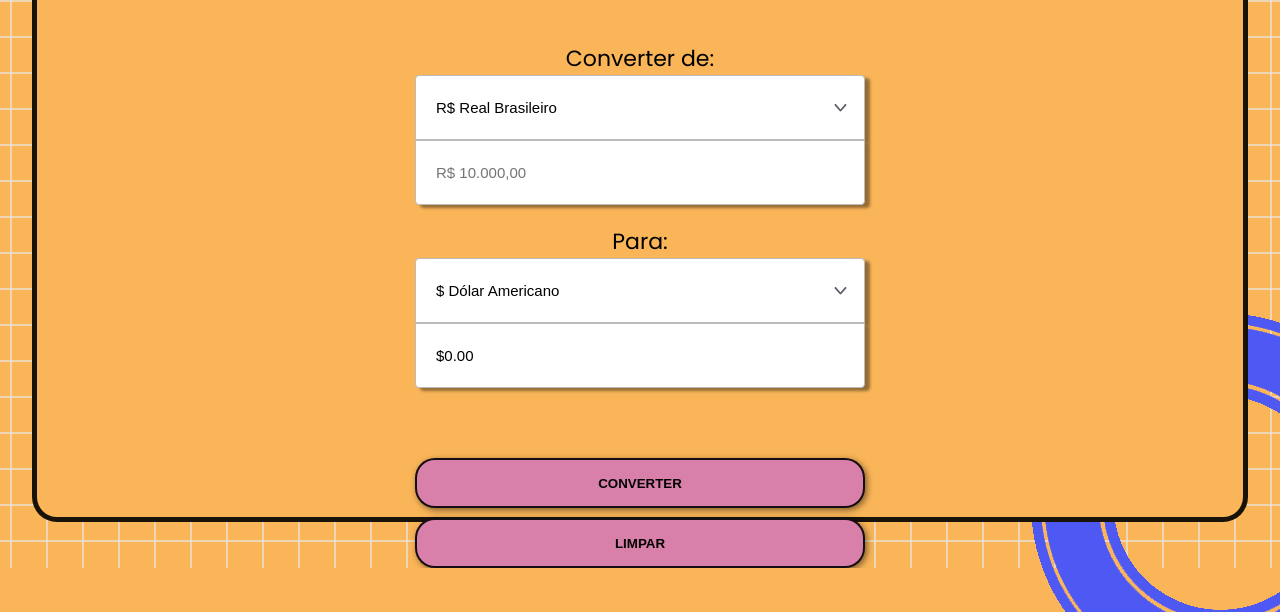
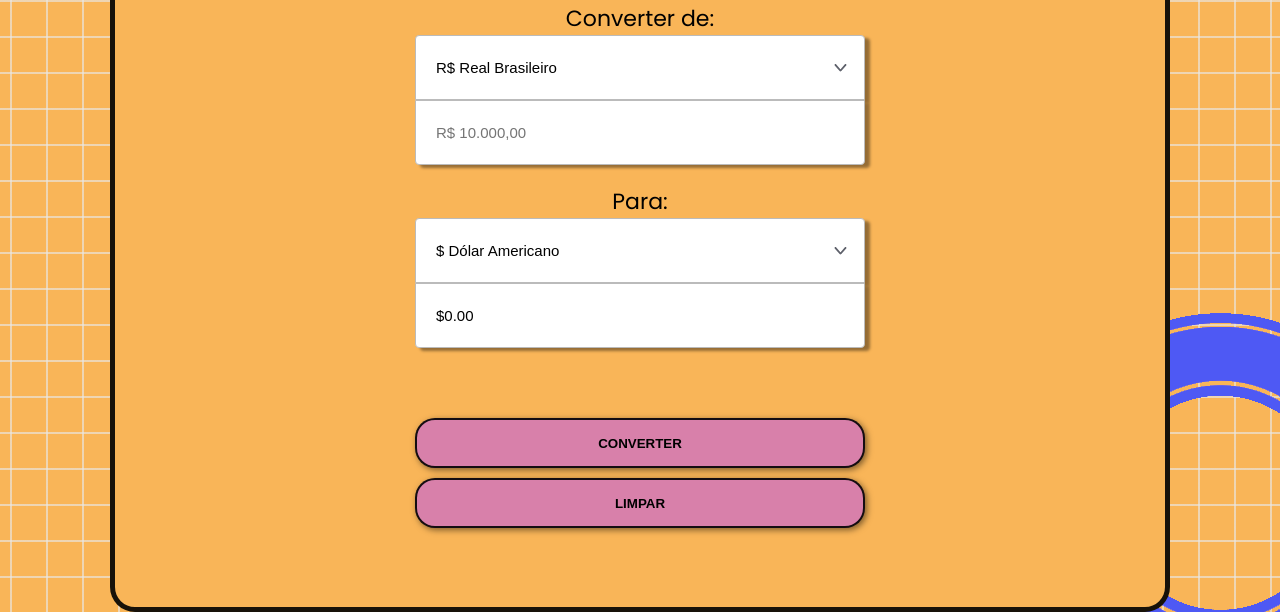
Before and after one commit to thiago-weslley/ConvertMoney, a plain HTML site: page index.html in a window 1280 px wide. Shown: the part 238-850 px from the top of the page. Before the commit the page ends 806 px from the top, so only its background shows below. Drawn offline with nearby package versions, Linux system fonts and the light colour scheme.

Commit message:
feat: ajustando a responsividade

```diff
--- a/assets/css/responsive.css
+++ b/assets/css/responsive.css
@@ -1,4 +1,4 @@
-@media screen and (min-width: 24em) {
+@media screen and (min-width: 20em) {
     header {
         height: 6.0rem;
     }
@@ -18,7 +18,16 @@
     }
 }
 
+@media screen and (min-width: 22em) {
+    .container-box {
+        height: 70.0rem;
+    }
+}
+
 @media screen and (min-width: 40em) {
+    .container-box {
+        height: 85.0rem;
+    }
 
     header {
         height: 7.0rem;
@@ -54,3 +63,10 @@
         height: 5.0rem;
     }
 }
+
+@media screen and (min-width: 70em) {
+    .container-box {
+        margin: auto;
+        width: 106.0rem;
+    }
+}
--- a/assets/css/style.css
+++ b/assets/css/style.css
@@ -38,7 +38,7 @@ body {
 .container-box {
     margin: auto;
     width: 95vw;
-    height: 90vh;
+    height: 60.0rem;
     border: 5px solid rgba(0, 0, 0, 0.9);
     border-radius: 25px;
     background-color: #F9B558;
```
Also changed, not shown: assets/img/Mockup.png (added).
